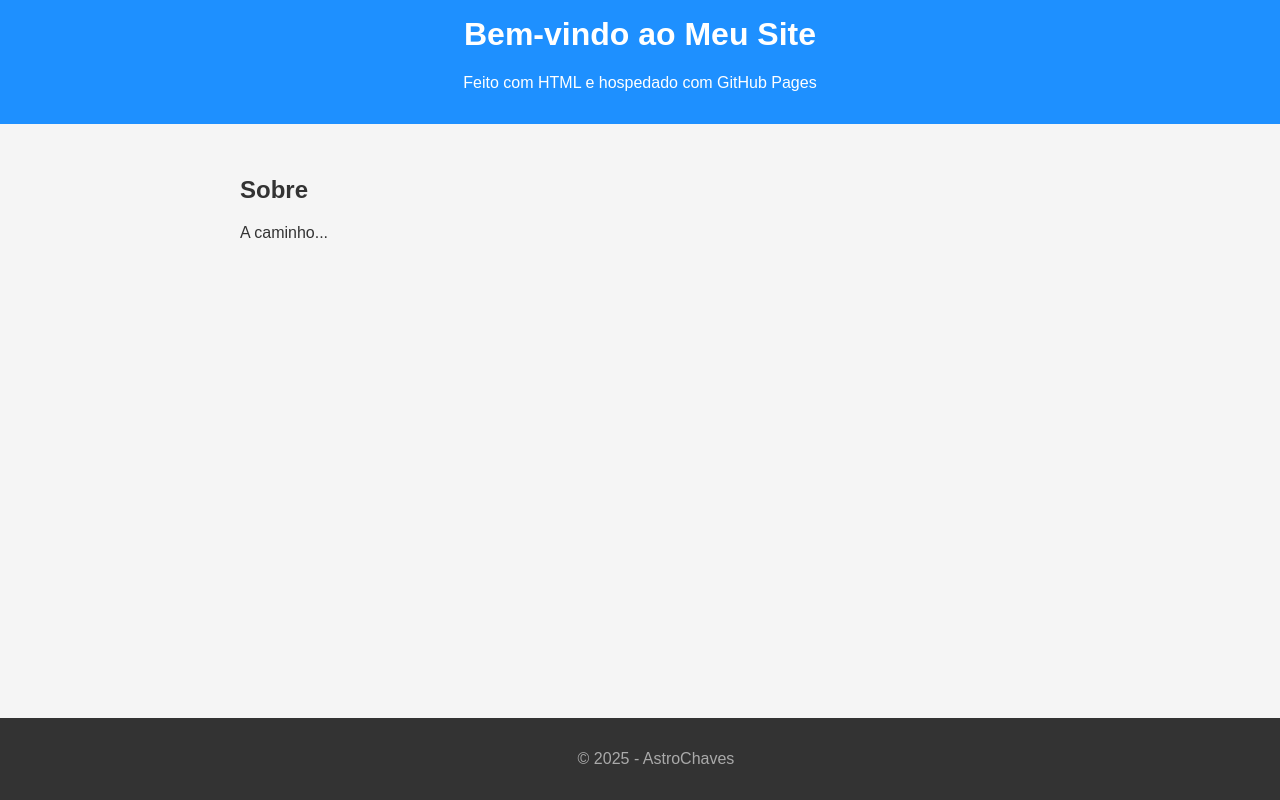
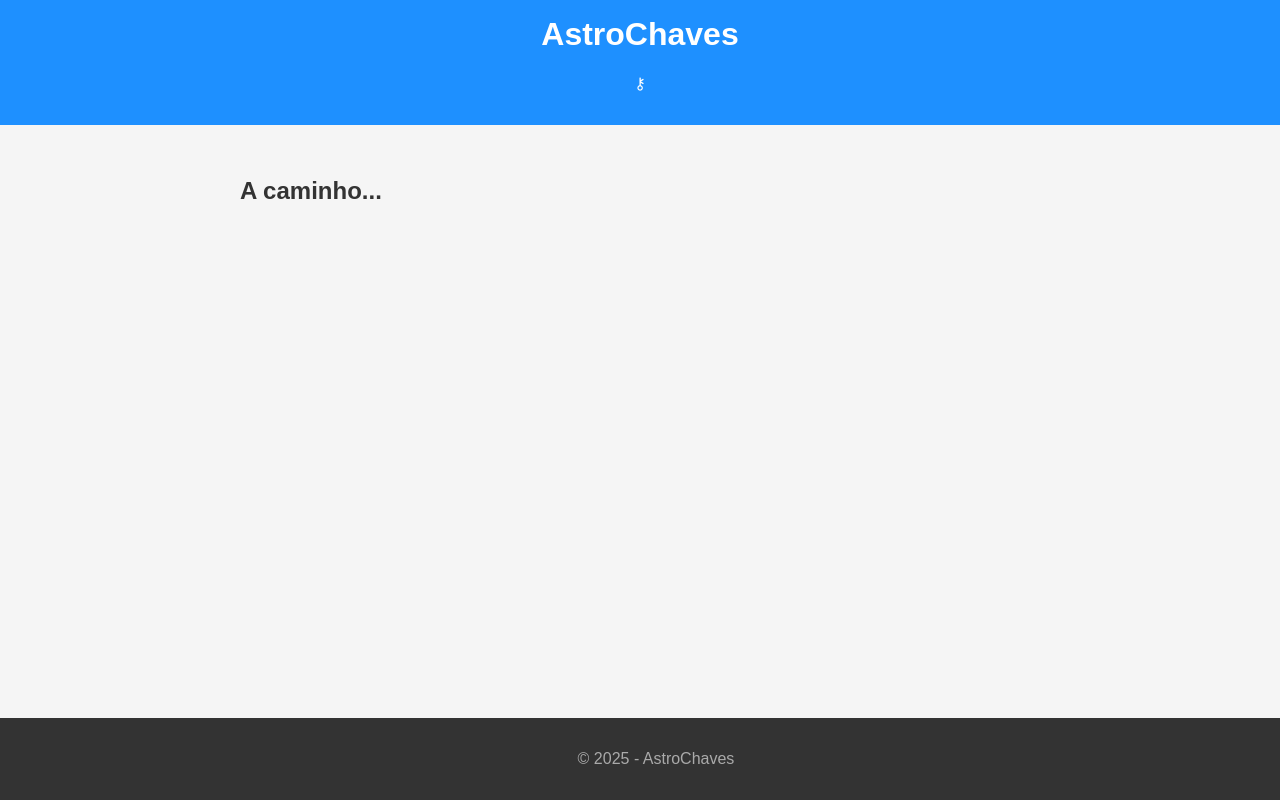
Before and after one commit to astrochaves/Astrochaves, a plain HTML site: page index.html in a window 1280 px wide. Drawn offline with Linux system fonts and the light colour scheme.

Commit message:
Update index.html

```diff
--- a/index.html
+++ b/index.html
@@ -47,13 +47,13 @@
 </head>
 <body>
   <header>
-    <h1>Bem-vindo ao Meu Site</h1>
-    <p>Feito com HTML e hospedado com GitHub Pages</p>
+    <h1>AstroChaves</h1>
+    <p>⚷</p>
   </header>
 
   <main>
-    <h2>Sobre</h2>
-    <p>A caminho...</p>
+    <h2>A caminho...</h2>
+    <p></p>
   </main>
 
   <footer>
```
